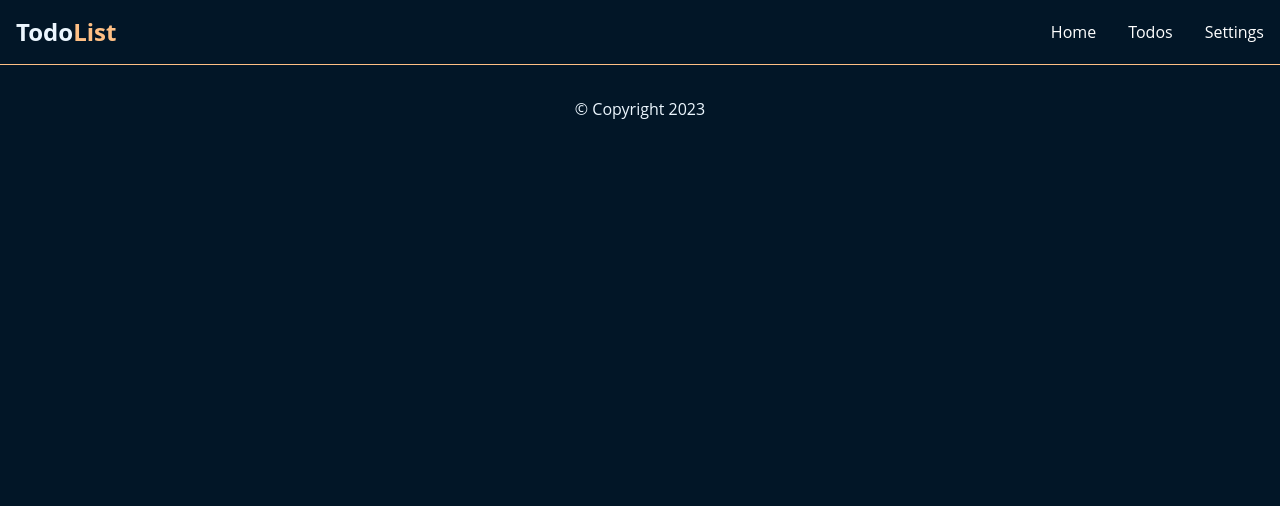
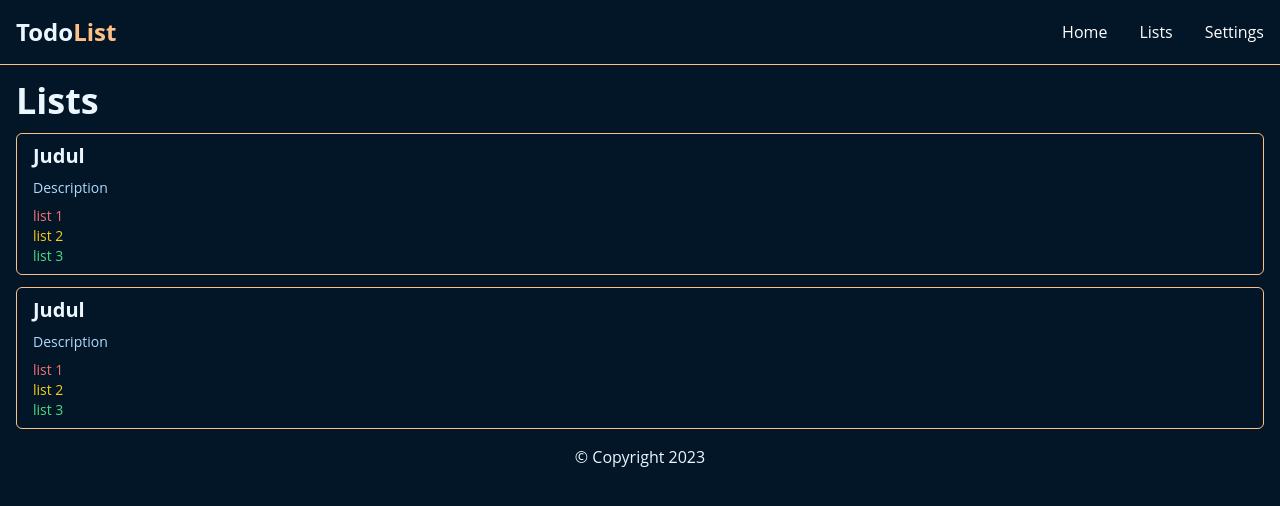
Before and after one commit to fauzan-radji/todo-list-react-app, a React (Create React App) app: page /lists in a window 1280 px wide. Shown: the top 506 px of the page. Built offline with nearby package versions, Linux system fonts and the light colour scheme.

Commit message:
page: lists page

```diff
--- a/src/App.jsx
+++ b/src/App.jsx
@@ -1,5 +1,5 @@
 import Navbar from "./components/Navbar";
-import { Home, Todos, Settings } from "./views/Views";
+import { Home, Settings, Lists } from "./views/Views";
 import { BrowserRouter as Router, Route, Routes } from "react-router-dom";
 
 function App() {
@@ -13,7 +13,7 @@ function App() {
         <main className="container mx-auto px-4">
           <Routes>
             <Route path="/" exact element={<Home />} />
-            <Route path="/todos" exact element={<Todos />} />
+            <Route path="/lists" exact element={<Lists />} />
             <Route path="/settings" exact element={<Settings />} />
           </Routes>
         </main>
--- /dev/null
+++ b/src/components/List.jsx
@@ -0,0 +1,14 @@
+export default function List() {
+  return (
+    <div className="flex-1 rounded-md border border-accent px-4 py-2">
+      <h1 className="text-xl font-bold">Judul</h1>
+      <p className="py-2 text-sm text-primary-100">Description</p>
+
+      <ul className="text-sm">
+        <li className="text-veryImportant-400">list 1</li>
+        <li className="text-medium-400">list 2</li>
+        <li className="text-veryUnimportant-400">list 3</li>
+      </ul>
+    </div>
+  );
+}
--- a/src/components/Navbar.jsx
+++ b/src/components/Navbar.jsx
@@ -18,10 +18,10 @@ export default function Navbar() {
             Home
           </Link>
           <Link
-            to="/todos"
+            to="/lists"
             className="p-4 text-white no-underline hover:text-accent"
           >
-            Todos
+            Lists
           </Link>
           <Link
             to="/settings"
--- a/src/components/Todo.jsx
+++ b/src/components/Todo.jsx
@@ -11,23 +11,23 @@ export default class Todo extends React.Component {
       },
       {
         text: "very unimportant",
-        border: "border-green-500",
+        border: "border-veryUnimportant-500",
       },
       {
         text: "unimportant",
-        border: "border-lime-500",
+        border: "border-unimportant-500",
       },
       {
         text: "medium",
-        border: "border-yellow-500",
+        border: "border-medium-500",
       },
       {
         text: "important",
-        border: "border-orange-500",
+        border: "border-important-500",
       },
       {
         text: "very important",
-        border: "border-red-500",
+        border: "border-veryImportant-500",
       },
     ];
     this.state = {
--- /dev/null
+++ b/src/views/Lists.jsx
@@ -0,0 +1,14 @@
+import List from "../components/List";
+
+export default function Lists() {
+  return (
+    <div>
+      <h1 className="mb-3 text-4xl font-bold">Lists</h1>
+
+      <div className="flex flex-col gap-3">
+        <List />
+        <List />
+      </div>
+    </div>
+  );
+}
--- a/src/views/Views.jsx
+++ b/src/views/Views.jsx
@@ -1,5 +1,6 @@
 import Home from "./Home";
 import Todos from "./Todos";
+import Lists from "./Lists";
 import Settings from "./Settings";
 
-export { Home, Todos, Settings };
+export { Home, Todos, Settings, Lists };
--- a/tailwind.config.js
+++ b/tailwind.config.js
@@ -1,4 +1,5 @@
 const defaultTheme = require("tailwindcss/defaultTheme");
+const colors = require("tailwindcss/colors");
 
 /** @type {import('tailwindcss').Config} */
 module.exports = {
@@ -20,6 +21,13 @@ module.exports = {
         },
         secondary: "#084172",
         accent: "#ffc085",
+
+        // alias
+        veryImportant: colors.red,
+        important: colors.orange,
+        medium: colors.yellow,
+        unimportant: colors.lime,
+        veryUnimportant: colors.green,
       },
       fontFamily: {
         sans: ["Open Sans", ...defaultTheme.fontFamily.sans],
```
